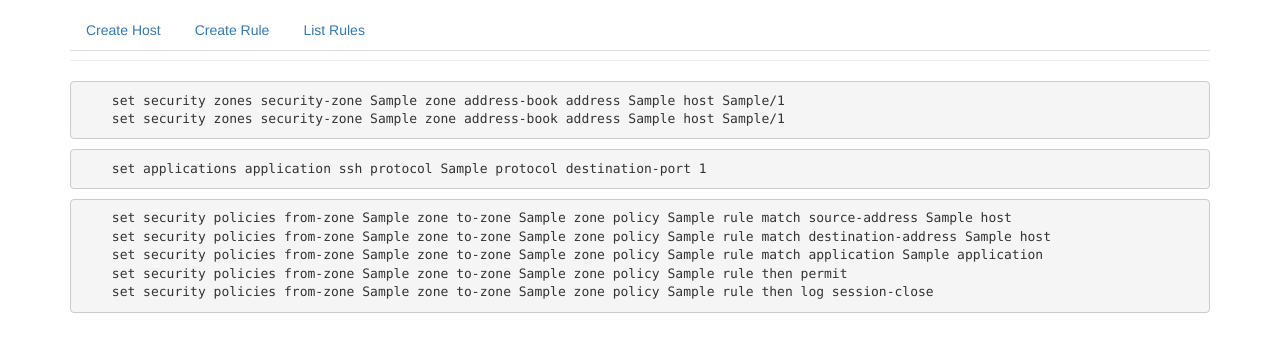
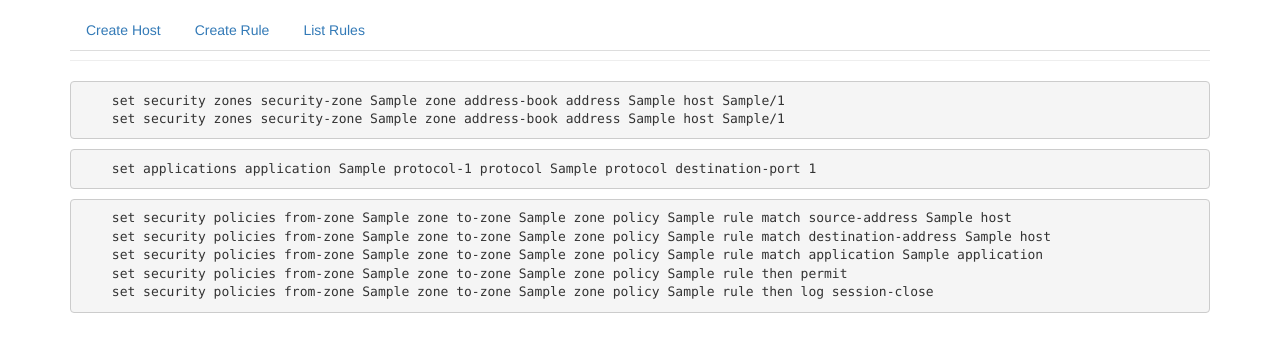
Before and after one commit to progamler/firewall, a Django app: a page that uses templates/juniper.html in a window 1280 px wide. Shown: the part 51-403 px from the top of the page. Run offline with Django 3.2, Linux system fonts and the light colour scheme; tables that the repository leaves empty hold one stand-in row (values such as "Sample post"); some libraries are stand-ins or nearby versions.

Commit message:
Fixed config

```diff
--- a/templates/juniper.html
+++ b/templates/juniper.html
@@ -2,7 +2,7 @@
 {% block content %}
     <pre>    set security zones security-zone {{ src.zone }} address-book address {{ src.name }} {{ src.ip }}/{{ src.prefix }}
     set security zones security-zone {{ dst.zone }} address-book address {{ dst.name }} {{ dst.ip }}/{{ dst.prefix }}</pre>
-    <pre>    set applications application ssh protocol {{ application.protocol }} destination-port {{ application.port }}</pre>
+    <pre>    set applications application {{ application.protocol }}-{{ application.port }} protocol {{ application.protocol }} destination-port {{ application.port }}</pre>
     <pre>
     set security policies from-zone {{ src.zone }} to-zone {{ dst.zone }} policy {{ rule.name }} match source-address {{ rule.src }}
     set security policies from-zone {{ src.zone }} to-zone {{ dst.zone }} policy {{ rule.name }} match destination-address {{ rule.dst }}
```
